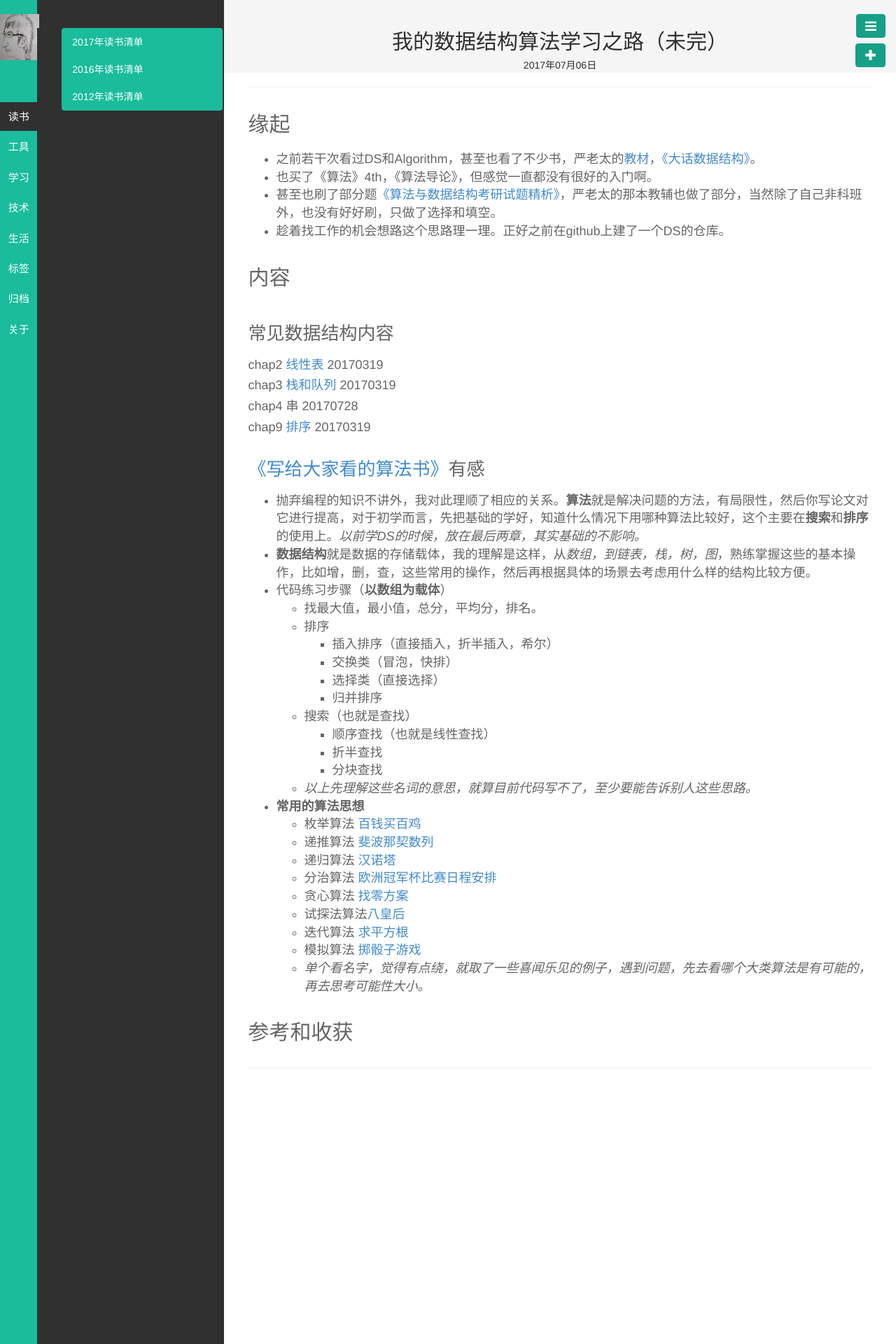
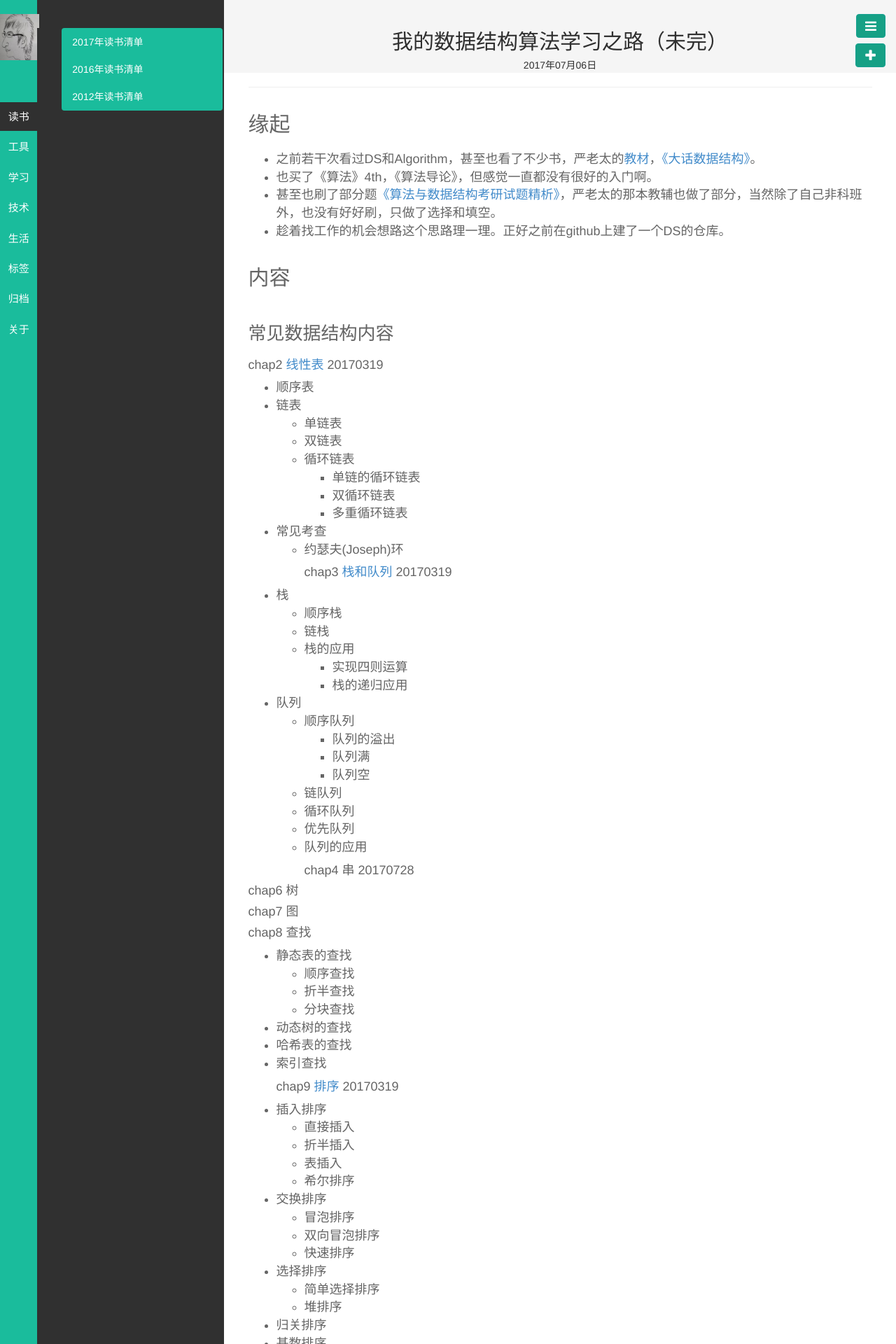
Before and after one commit to wolflion/blog, a Jekyll site: the page built from _posts/学习/2017-07-06-My-DS-Algorithm-Road.md, in a window 1280 px wide. Shown: the top 1920 px of the page at 70% size. Built offline with Jekyll 4.4.1, drawn with Linux system fonts in a browser that asks for light colours.

Commit message:
20170729UpdatedLabA308
20170729UpdatedLabA308

```diff
--- a/_posts/学习/2017-07-06-My-DS-Algorithm-Road.md
+++ b/_posts/学习/2017-07-06-My-DS-Algorithm-Road.md
@@ -18,9 +18,59 @@ description:
 
 ###  常见数据结构内容
 ####  chap2 [线性表](https://github.com/wolflion/data_struct/tree/master/chap2Linear) 20170319
++ 顺序表
++ 链表
+    + 单链表
+    + 双链表
+    + 循环链表
+        + 单链的循环链表
+        + 双循环链表
+        + 多重循环链表
++ 常见考查
+    + 约瑟夫(Joseph)环
 #### chap3 [栈和队列](https://github.com/wolflion/data_struct/tree/master/Chap3Stack_Queue)  20170319
++ 栈
+    + 顺序栈
+    + 链栈
+    + 栈的应用
+        + 实现四则运算
+        + 栈的递归应用
++ 队列
+    + 顺序队列
+        + 队列的溢出
+        + 队列满
+        + 队列空
+    + 链队列
+    + 循环队列
+    + 优先队列
+    + 队列的应用
 #### chap4 串  20170728
+
+#### chap6 树
+#### chap7 图
+#### chap8 查找
++ 静态表的查找
+    + 顺序查找
+    + 折半查找
+    + 分块查找
++ 动态树的查找
++ 哈希表的查找
++ 索引查找
 #### chap9 [排序](https://github.com/wolflion/data_struct/tree/master/chap9Sort)  20170319
++ 插入排序
+    + 直接插入
+    + 折半插入
+    + 表插入
+    + 希尔排序
++ 交换排序
+    + 冒泡排序
+    + 双向冒泡排序
+    + 快速排序
++ 选择排序
+    + 简单选择排序
+    + 堆排序
++ 归关排序
++ 基数排序
 
 ###  [《写给大家看的算法书》](https://book.douban.com/subject/26821588/)有感
 + 抛弃编程的知识不讲外，我对此理顺了相应的关系。**算法**就是解决问题的方法，有局限性，然后你写论文对它进行提高，对于初学而言，先把基础的学好，知道什么情况下用哪种算法比较好，这个主要在**搜索**和**排序**的使用上。*以前学DS的时候，放在最后两章，其实基础的不影响。*
```
